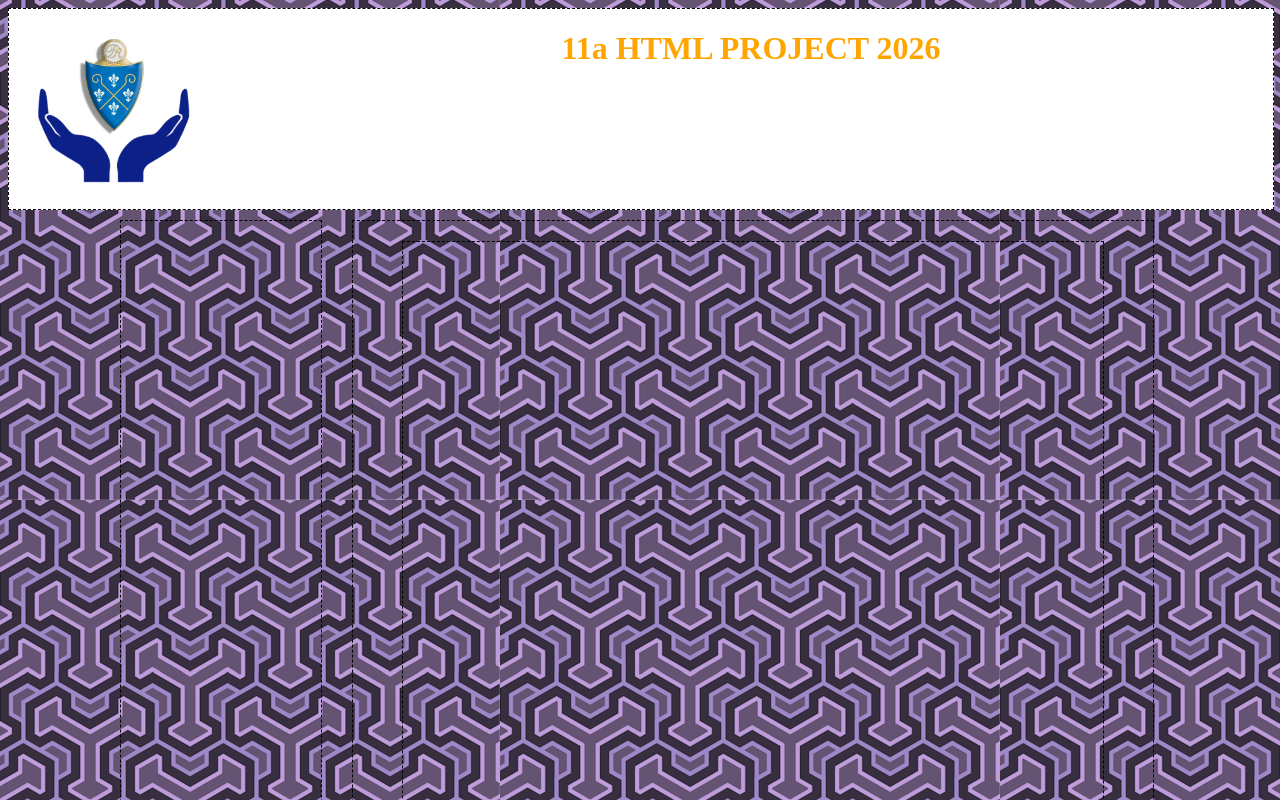
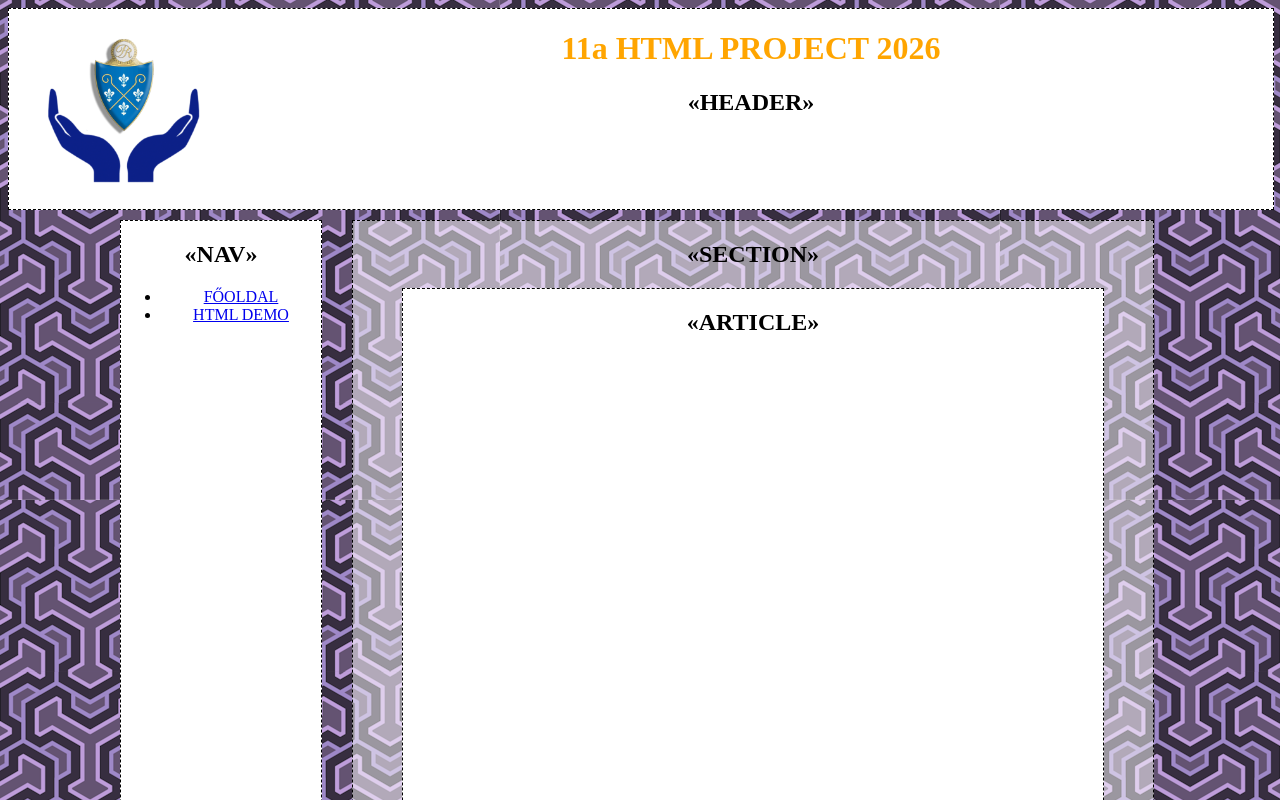
Before and after one commit to Veremanagydobot78/Szalka-html-project, a plain HTML site: page index.html in a window 1280 px wide. Shown: the top 800 px of the page. Drawn offline with Linux system fonts and the light colour scheme.

Commit message:
Vegleges mentes

```diff
--- a/css/style.css
+++ b/css/style.css
@@ -1,5 +1,6 @@
 section, nav, article, header, footer {
     border: 1px dashed black;
+    text-align: center;
 }
 
 header {
@@ -15,6 +16,7 @@ nav {
     width: 10%;
     height: 1100px;
     margin: 0 30px 0 30px;
+    background-color: rgba(255, 255, 255, 1);
 }
 
 section {
@@ -22,6 +24,7 @@ section {
     width: 89%;
     height: 1100px;
     max-width: 800px;
+        background-color: rgba(255, 255, 255, 0.5);
 }
 
 article {
@@ -31,6 +34,7 @@ article {
     margin-top: 20px;
     margin-left: auto;
     margin-right: auto;
+    background-color: white;
 }
 
 footer {
@@ -38,6 +42,7 @@ footer {
     height: 100px;
     margin: 10px 0 10px 0;
     float: left;
+    background-color: white;
 }
 
 .container {
@@ -69,3 +74,7 @@ footer {
 body {
     background-image: url('../images/valami\ masik.png');
 }
+
+#menu {
+
+}
--- a/index.html
+++ b/index.html
@@ -17,15 +17,29 @@
             <a href="index.html">
                 <h1 title="11a HTML PROJECT 2026">11a HTML PROJECT 2026</h1>
             </a>
+            <h2>&#171;HEADER&#187;</h2>
         </div>
     </header>
     <div class="container">
-        <nav></nav>
+        <nav>
+            <h2>&#171;NAV&#187;</h2>
+            <div id="menu">
+                <ul>
+                    <li><a href="index.html">FŐOLDAL</a></li>
+                    <li><a href="#nogo">HTML DEMO</a></li>
+                </ul>
+            </div>
+        </nav>
         <section>
-            <article></article>
+            <h2>&#171;SECTION&#187;</h2>
+            <article>
+                <h2>&#171;ARTICLE&#187;</h2>
+            </article>
         </section>
     </div>
-    <footer></footer>
+    <footer>
+        <h2>&#171;FOOTER&#187;</h2>
+    </footer>
 
 </body>
 
```
